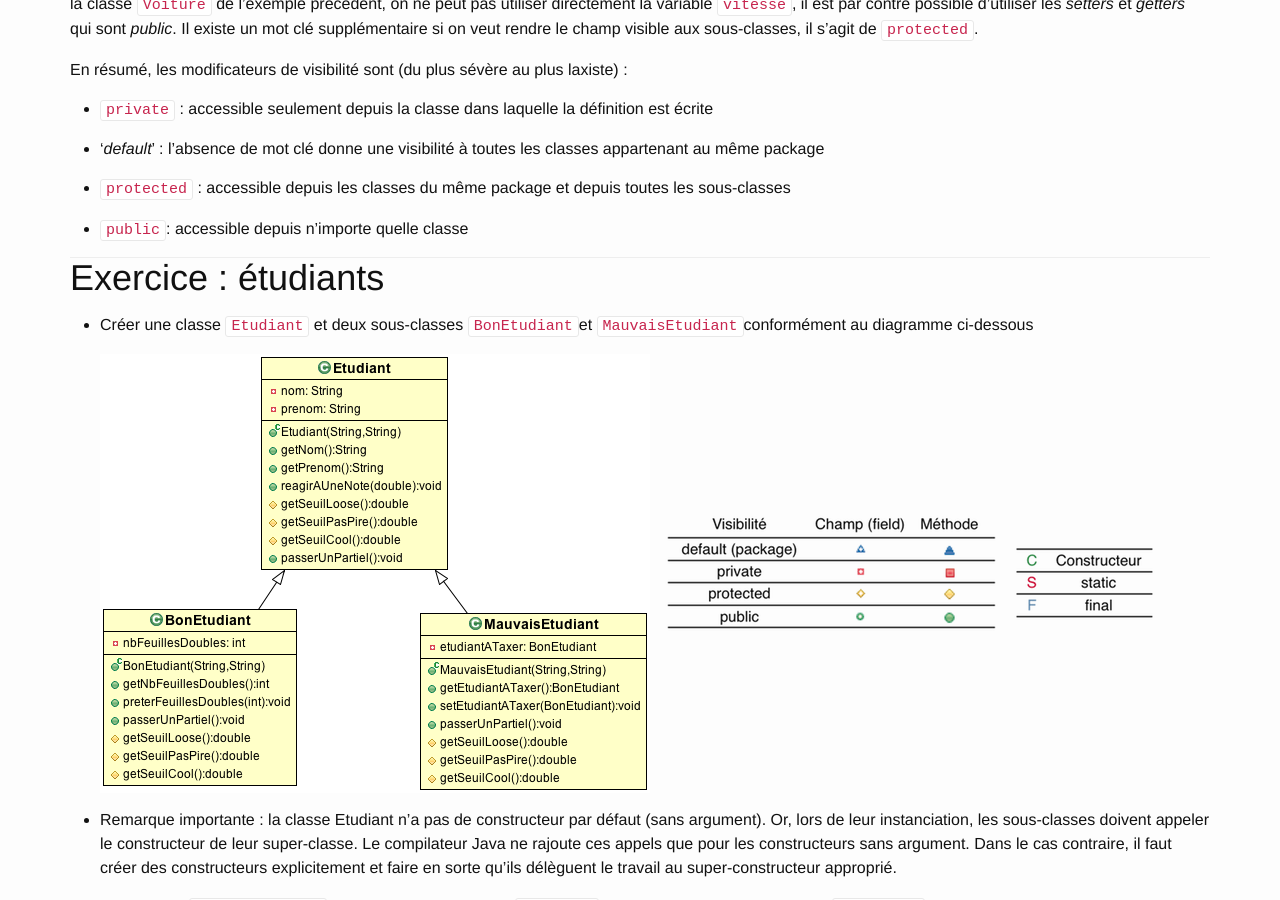
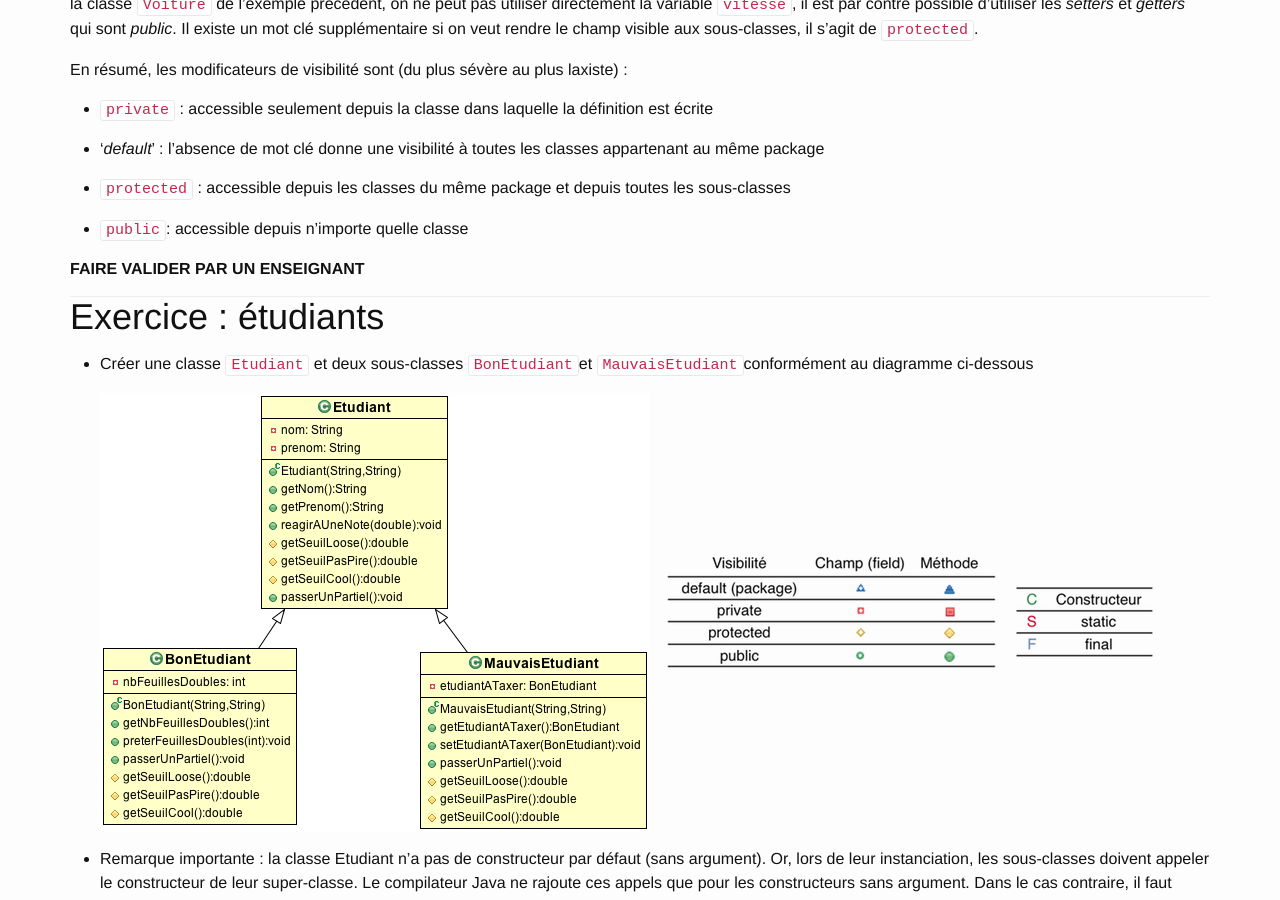
Before and after one commit to geiilyon/geiilyon.github.io, a Jekyll site: the page built from _collection_enonces/tp3.md, in a window 1280 px wide and 900 px high, scrolled down 4704 px. Built offline with Jekyll 4.4.1, drawn with Linux system fonts in a browser that asks for light colours; nearby versions of some CDN libraries; library files that are not in the unit come from our copies.

Commit message:
Ajout d'une validation enseignant pour les Véhicules

```diff
--- a/_collection_enonces/tp3.md
+++ b/_collection_enonces/tp3.md
@@ -203,6 +203,8 @@ En résumé, les modificateurs de visibilité sont (du plus sévère au plus lax
 
 * `public`: accessible depuis n'importe quelle classe
 
+**FAIRE VALIDER PAR UN ENSEIGNANT**
+
 ---
 
 # Exercice : étudiants
```
